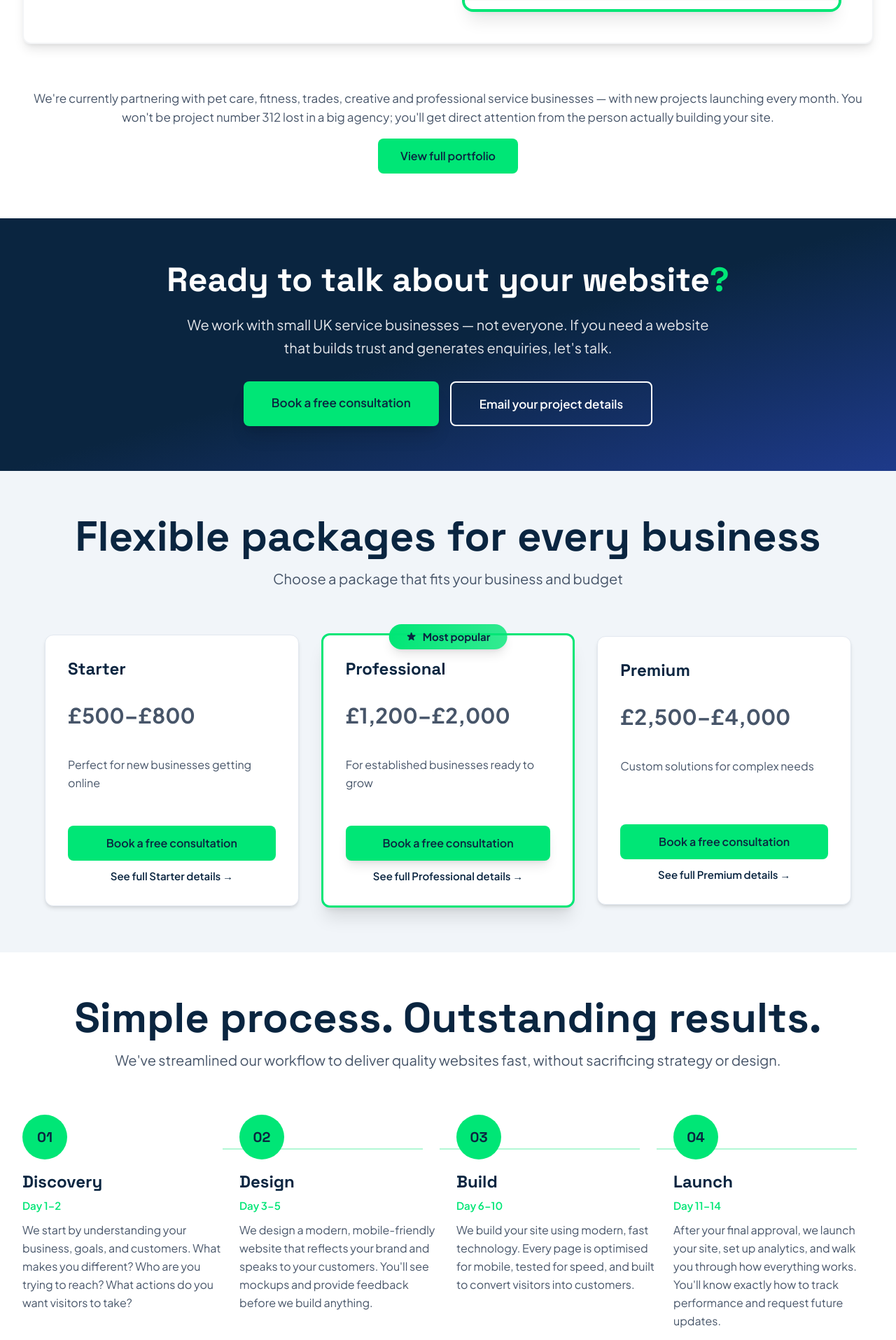
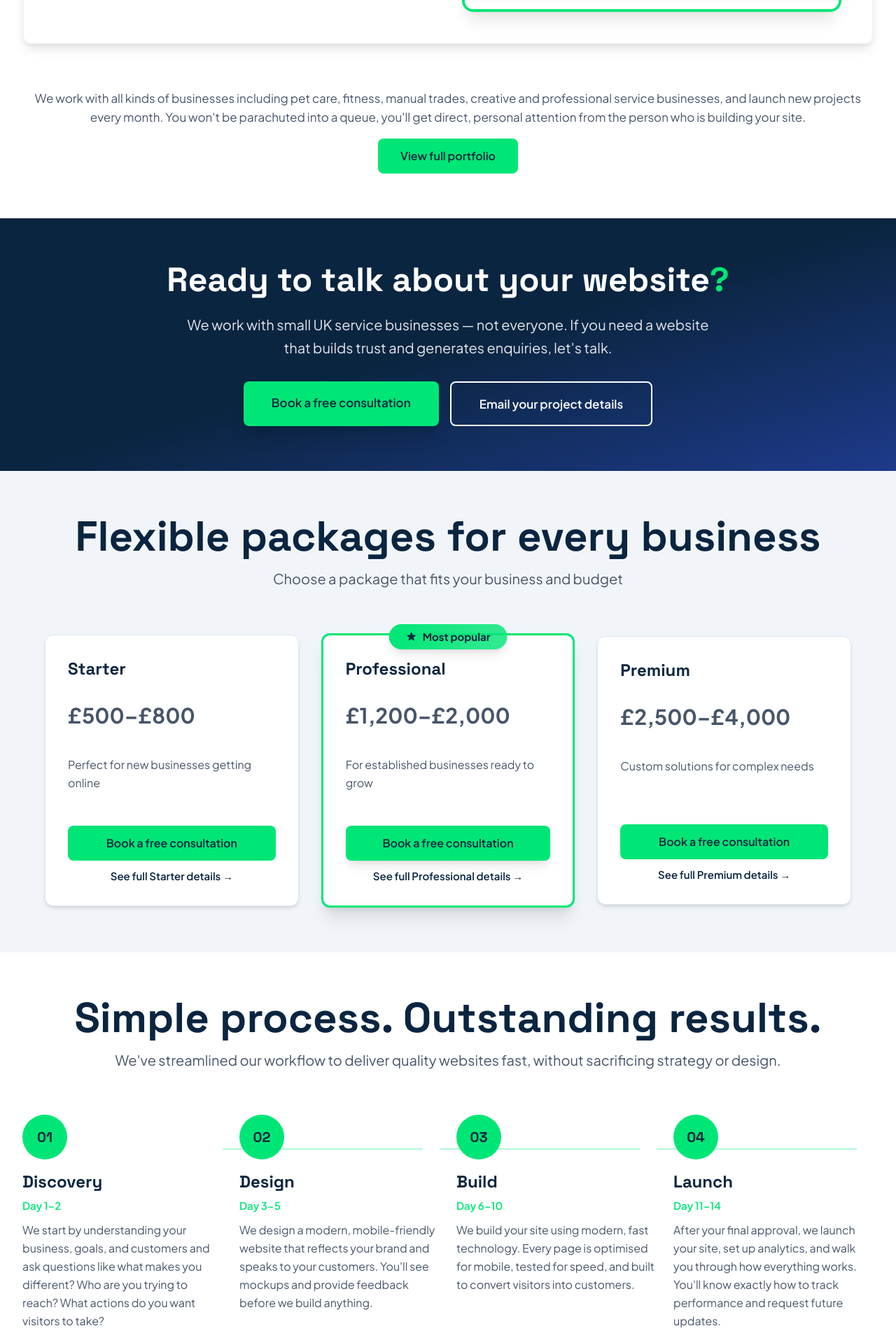
Before and after one commit to lawsonscreative/lawsonscreative-main-site, a Next.js app: page / in a window 1280 px wide. Shown: the part 3499-5414 px from the top of the page at 70% size. Built offline with nearby package versions, Linux system fonts and the light colour scheme.

Commit message:
Update portfolio and process copy
- PortfolioShowcase: Reworded business types and queue messaging
- Process: Adjusted Discovery step wording for flow

🤖 Generated with [Claude Code](https://claude.com/claude-code)

Co-Authored-By: Claude <noreply@anthropic.com>

```diff
--- a/components/PortfolioShowcase.tsx
+++ b/components/PortfolioShowcase.tsx
@@ -228,7 +228,7 @@ export default function PortfolioShowcase() {
           className="text-center mt-16"
         >
           <p className="text-slate text-lg mb-4 leading-relaxed">
-            We're currently partnering with pet care, fitness, trades, creative and professional service businesses — with new projects launching every month. You won't be project number 312 lost in a big agency; you'll get direct attention from the person actually building your site.
+            We work with all kinds of businesses including pet care, fitness, manual trades, creative and professional service businesses, and launch new projects every month. You won't be parachuted into a queue, you'll get direct, personal attention from the person who is building your site.
           </p>
           <Link href="/portfolio" className="btn-primary inline-block">
             View full portfolio
--- a/components/Process.tsx
+++ b/components/Process.tsx
@@ -15,7 +15,7 @@ export default function Process() {
       title: 'Discovery',
       duration: 'Day 1–2',
       description:
-        'We start by understanding your business, goals, and customers. What makes you different? Who are you trying to reach? What actions do you want visitors to take?',
+        'We start by understanding your business, goals, and customers and ask questions like what makes you different? Who are you trying to reach? What actions do you want visitors to take?',
       deliverable: 'Strategic brief and sitemap',
     },
     {
```
